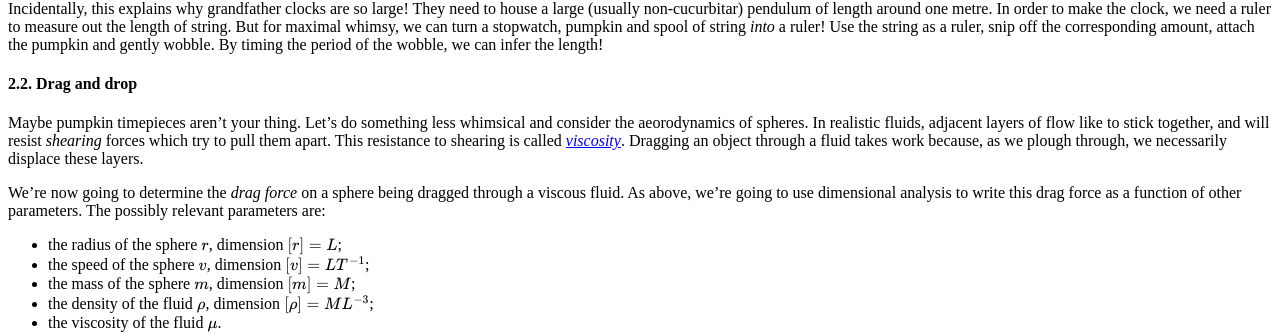
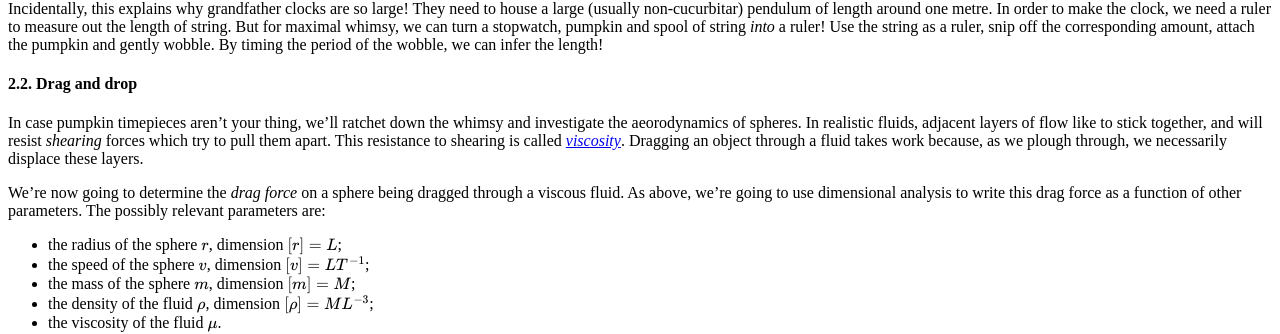
Before and after one commit to hapax/hapax.github.io, a Jekyll site: the page built from assets/simple-physics.md, in a window 1280 px wide and 900 px high, scrolled down 2252 px. Shown: the part 146-480 px from the top of the window. Built offline with Jekyll 4.4.1, drawn with Linux system fonts in a browser that asks for light colours; our own code applies the rules of GitHub Pages for plain Markdown files; formulas are drawn with MathJax 3; a script that is not in the unit is left out.

Commit message:
Update simple-physics.md

```diff
--- a/assets/simple-physics.md
+++ b/assets/simple-physics.md
@@ -210,8 +210,8 @@ By timing the period of the wobble, we can infer the length!
 
 #### 2.2. Drag and drop<a id="sec-2-2" name="sec-2-2"></a>
 
-Maybe pumpkin timepieces aren't your thing.
-Let's do something less whimsical and consider the aeorodynamics of spheres.
+In case pumpkin timepieces aren't your thing, we'll ratchet down the
+whimsy and investigate the aeorodynamics of spheres.
 In realistic fluids, adjacent layers of flow like to stick together, and will
 resist *shearing* forces which try to pull them apart.
 This resistance to shearing is called [*viscosity*](https://en.wikipedia.org/wiki/Viscosity).
```
